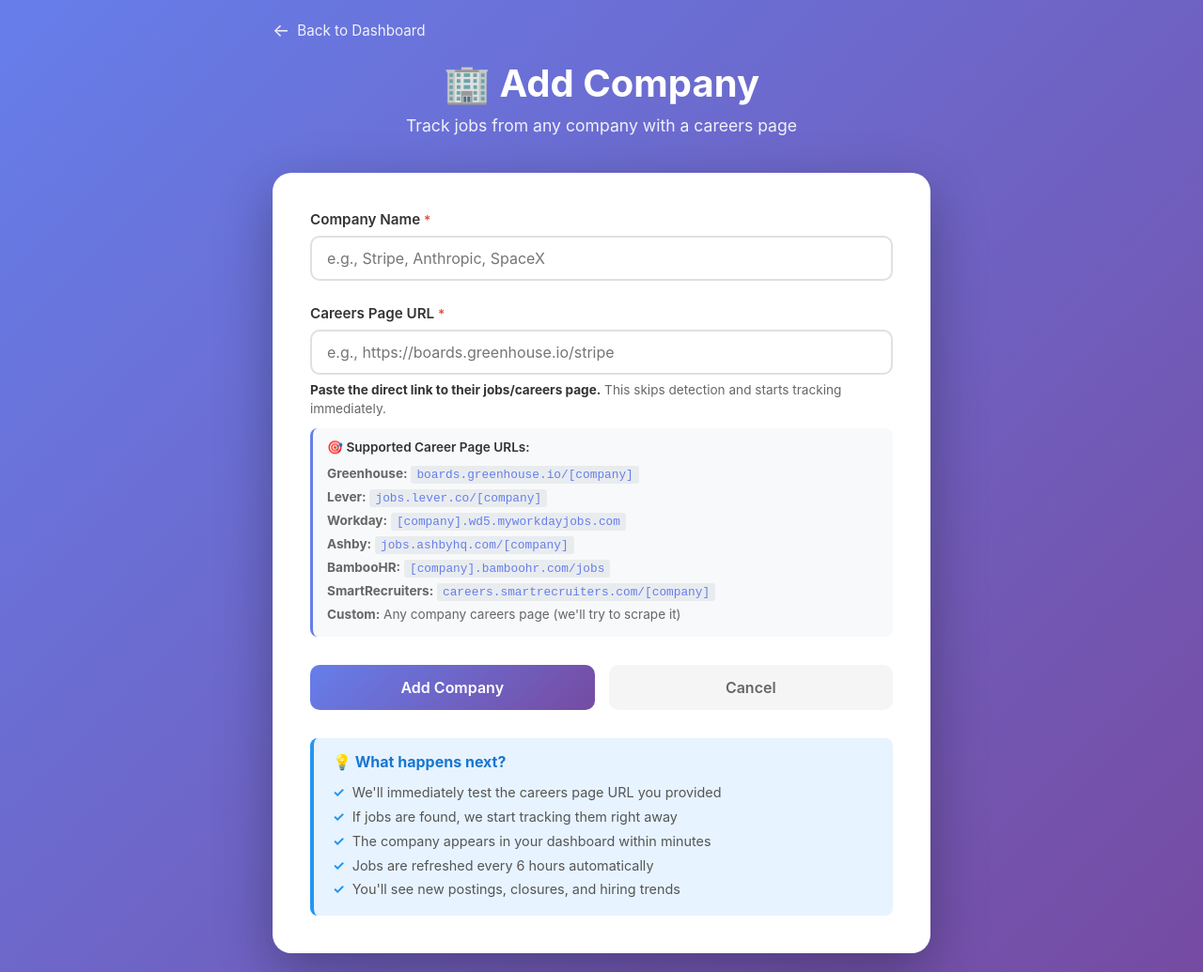
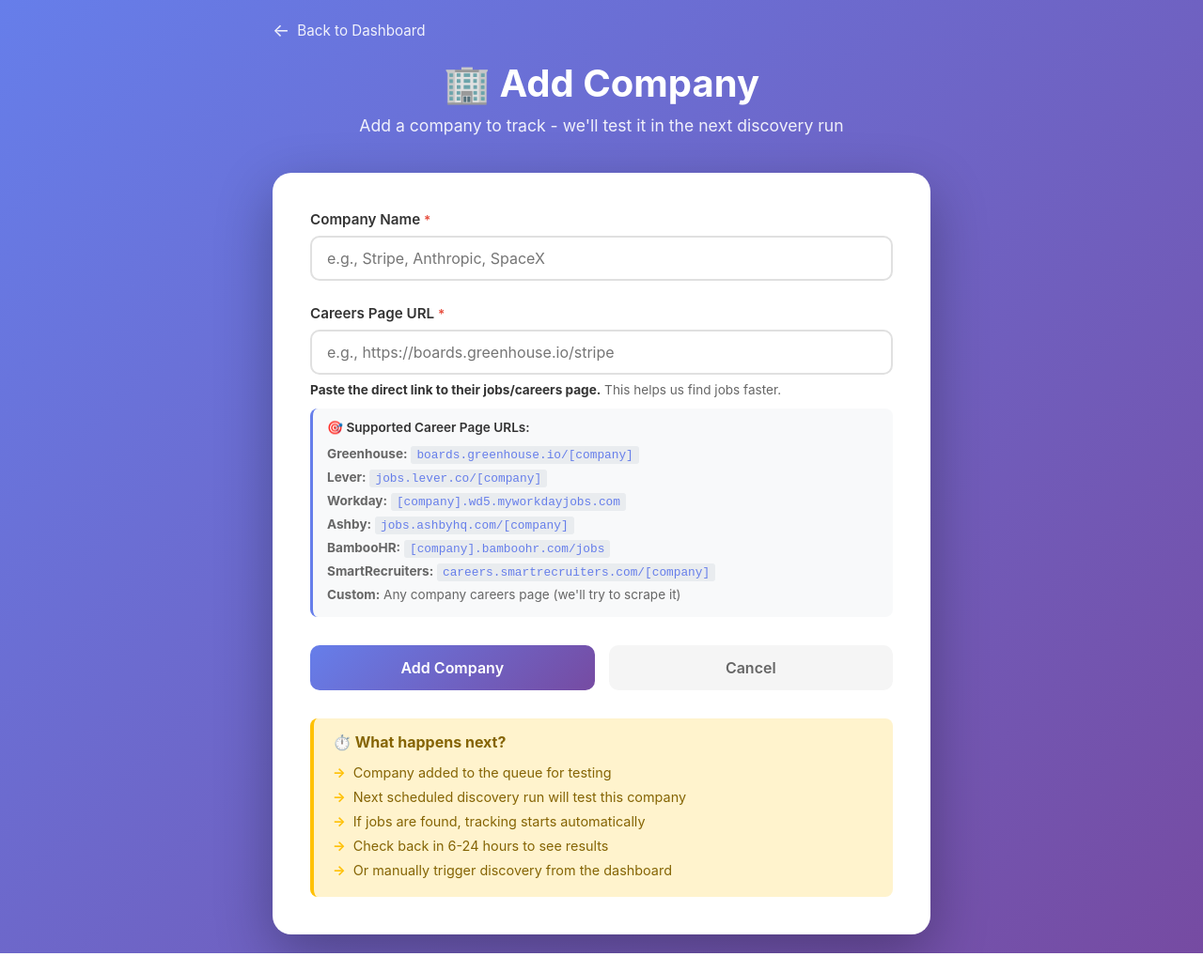
Before and after one commit to andymedici/Job-tracker, a Flask app: page /submit-seed in a window 1280 px wide. Shown: the whole page at 94% size. Run offline with Flask 3, Linux system fonts and the light colour scheme; parts of the project's set-up code (start-up, migrations or seed data) failed here and were passed over; some libraries are stand-ins or nearby versions.

Commit message:
Update submit-seed.html

```diff
--- a/templates/submit-seed.html
+++ b/templates/submit-seed.html
@@ -233,8 +233,8 @@
         }
 
         .info-box {
-            background: #e7f3ff;
-            border-left: 4px solid #2196F3;
+            background: #fff3cd;
+            border-left: 4px solid #ffc107;
             border-radius: 8px;
             padding: 15px 20px;
             margin-top: 30px;
@@ -243,19 +243,19 @@
         .info-box h3 {
             font-size: 1rem;
             margin-bottom: 10px;
-            color: #1976D2;
+            color: #856404;
         }
 
         .info-box ul {
             list-style: none;
             font-size: 0.9rem;
-            color: #555;
+            color: #856404;
             line-height: 1.8;
         }
 
         .info-box li::before {
-            content: '✓';
-            color: #2196F3;
+            content: '→';
+            color: #ffc107;
             font-weight: bold;
             margin-right: 8px;
         }
@@ -307,7 +307,7 @@
 
         <div class="header">
             <h1>🏢 Add Company</h1>
-            <p>Track jobs from any company with a careers page</p>
+            <p>Add a company to track - we'll test it in the next discovery run</p>
         </div>
 
         <div class="card">
@@ -315,7 +315,7 @@
 
             <div id="loading" class="loading">
                 <div class="spinner"></div>
-                <p>Testing careers page and adding company...</p>
+                <p>Adding company...</p>
             </div>
 
             <form id="seedForm">
@@ -333,18 +333,18 @@
                 </div>
 
                 <div class="form-group">
-                    <label for="careers_url">
+                    <label for="website_url">
                         Careers Page URL <span class="label-required">*</span>
                     </label>
                     <input
                         type="url"
-                        id="careers_url"
-                        name="careers_url"
+                        id="website_url"
+                        name="website_url"
                         placeholder="e.g., https://boards.greenhouse.io/stripe"
                         required
                     >
                     <div class="input-hint">
-                        <strong>Paste the direct link to their jobs/careers page.</strong> This skips detection and starts tracking immediately.
+                        <strong>Paste the direct link to their jobs/careers page.</strong> This helps us find jobs faster.
                     </div>
 
                     <div id="detected-ats" class="detected-ats">
@@ -372,13 +372,13 @@
             </form>
 
             <div class="info-box">
-                <h3>💡 What happens next?</h3>
+                <h3>⏱️ What happens next?</h3>
                 <ul>
-                    <li>We'll immediately test the careers page URL you provided</li>
-                    <li>If jobs are found, we start tracking them right away</li>
-                    <li>The company appears in your dashboard within minutes</li>
-                    <li>Jobs are refreshed every 6 hours automatically</li>
-                    <li>You'll see new postings, closures, and hiring trends</li>
+                    <li>Company added to the queue for testing</li>
+                    <li>Next scheduled discovery run will test this company</li>
+                    <li>If jobs are found, tracking starts automatically</li>
+                    <li>Check back in 6-24 hours to see results</li>
+                    <li>Or manually trigger discovery from the dashboard</li>
                 </ul>
             </div>
         </div>
@@ -388,7 +388,7 @@
         const form = document.getElementById('seedForm');
         const alert = document.getElementById('alert');
         const loading = document.getElementById('loading');
-        const careersUrlInput = document.getElementById('careers_url');
+        const websiteUrlInput = document.getElementById('website_url');
         const detectedAtsDiv = document.getElementById('detected-ats');
         const atsTypeSpan = document.getElementById('ats-type');
         const submitBtn = document.getElementById('submitBtn');
@@ -402,7 +402,7 @@
         }
 
         // Auto-detect ATS type from URL
-        careersUrlInput.addEventListener('input', (e) => {
+        websiteUrlInput.addEventListener('input', (e) => {
             const url = e.target.value.toLowerCase();
             let atsType = null;
 
@@ -438,16 +438,16 @@
             e.preventDefault();
 
             const companyName = document.getElementById('company_name').value.trim();
-            const careersUrl = document.getElementById('careers_url').value.trim();
+            const websiteUrl = document.getElementById('website_url').value.trim();
 
-            if (!companyName || !careersUrl) {
+            if (!companyName || !websiteUrl) {
                 showAlert('Please fill in both company name and careers page URL', 'error');
                 return;
             }
 
             // Basic URL validation
             try {
-                new URL(careersUrl);
+                new URL(websiteUrl);
             } catch {
                 showAlert('Please enter a valid URL (must start with http:// or https://)', 'error');
                 return;
@@ -459,14 +459,14 @@
             submitBtn.disabled = true;
 
             try {
-                const response = await fetch('/api/companies/add-direct', {
+                const response = await fetch('/api/seeds/add', {
                     method: 'POST',
                     headers: {
                         'Content-Type': 'application/json',
                     },
                     body: JSON.stringify({
                         company_name: companyName,
-                        careers_url: careersUrl
+                        website_url: websiteUrl
                     })
                 });
 
@@ -478,24 +478,16 @@
                 submitBtn.disabled = false;
 
                 if (response.ok) {
-                    const jobCount = data.job_count || 0;
-                    const atsType = data.ats_type || 'Unknown';
-
-                    if (jobCount > 0) {
-                        showAlert(`✅ Success! Found ${jobCount} jobs at ${companyName} (${atsType}). Redirecting to dashboard...`, 'success');
-                    } else {
-                        showAlert(`⚠️ ${companyName} was added but no jobs were found. We'll keep checking.`, 'success');
-                    }
-
+                    showAlert(`✅ ${companyName} has been added! It will be tested in the next discovery run.`, 'success');
                     form.reset();
                     detectedAtsDiv.classList.remove('show');
 
-                    // Redirect after 2.5 seconds
+                    // Redirect after 2 seconds
                     setTimeout(() => {
                         window.location.href = '/';
-                    }, 2500);
+                    }, 2000);
                 } else {
-                    showAlert(data.error || 'Failed to add company. Please check the URL and try again.', 'error');
+                    showAlert(data.error || 'Failed to add company. Please try again.', 'error');
                 }
             } catch (error) {
                 loading.style.display = 'none';
```
